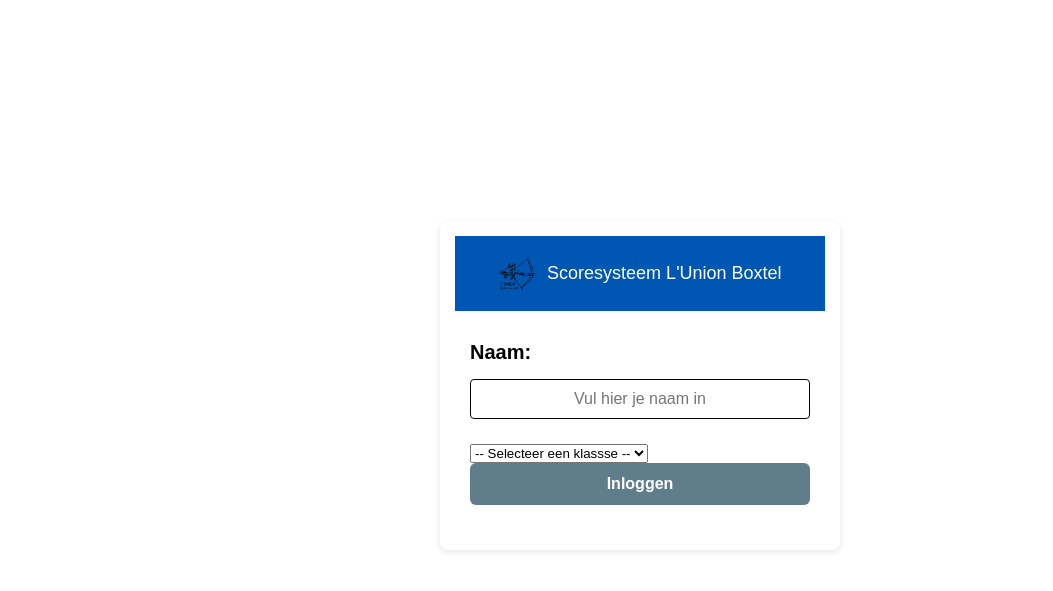
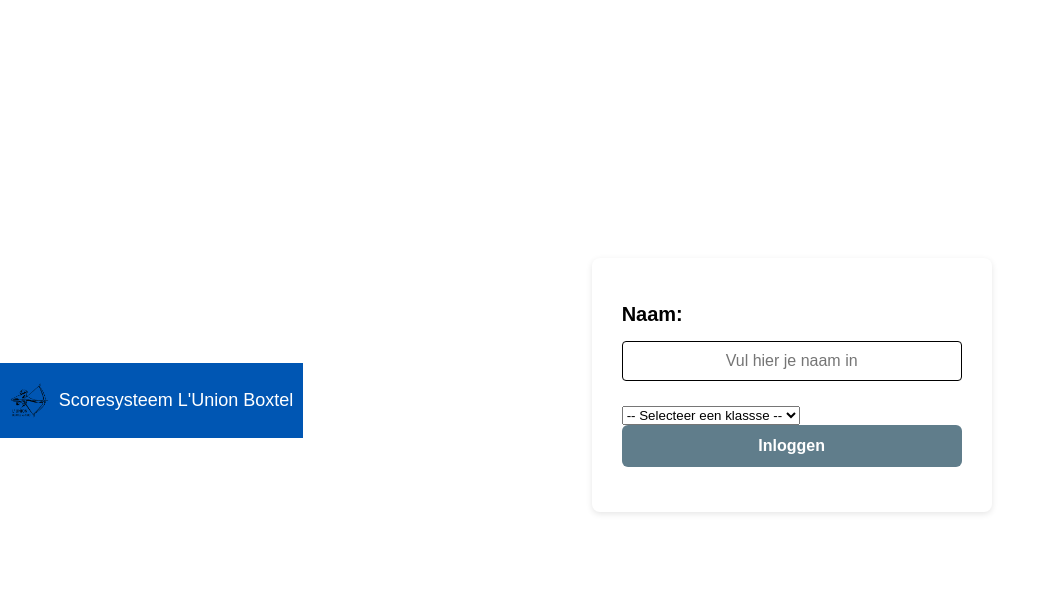
Before and after one commit to rt55u-rgb/ScorebordLunionBoxtel, a Flask app: page /login in a window 1280 px wide. Shown: the top 591 px of the page, without its empty margins (0-1053 px from the left). Run offline with Flask 3, Linux system fonts and the light colour scheme.

Commit message:
kleine aanpassing

```diff
--- a/templates/login.html
+++ b/templates/login.html
@@ -87,12 +87,14 @@
   </style>
 </head>
 <body>
-
-  <div class="container">
+  <header
     <div class="header">
       <img src="{{ url_for('static', filename='lunion3_no_background.png') }}" alt="Logo" class="logo">
       Scoresysteem L'Union Boxtel
     </div>
+</header>
+  <div class="container">
+
     <form method="POST">
       <label for="naam">Naam:</label>
       <input type="text" name="naam" id="naam" placeholder="Vul hier je naam in" required>
--- a/templates/scoreboard.html
+++ b/templates/scoreboard.html
@@ -32,7 +32,6 @@
     }
 
     main {
-      max-width: 400px;
       margin: 0 auto 30px auto;
       background: white;
       padding: 15px;
```
